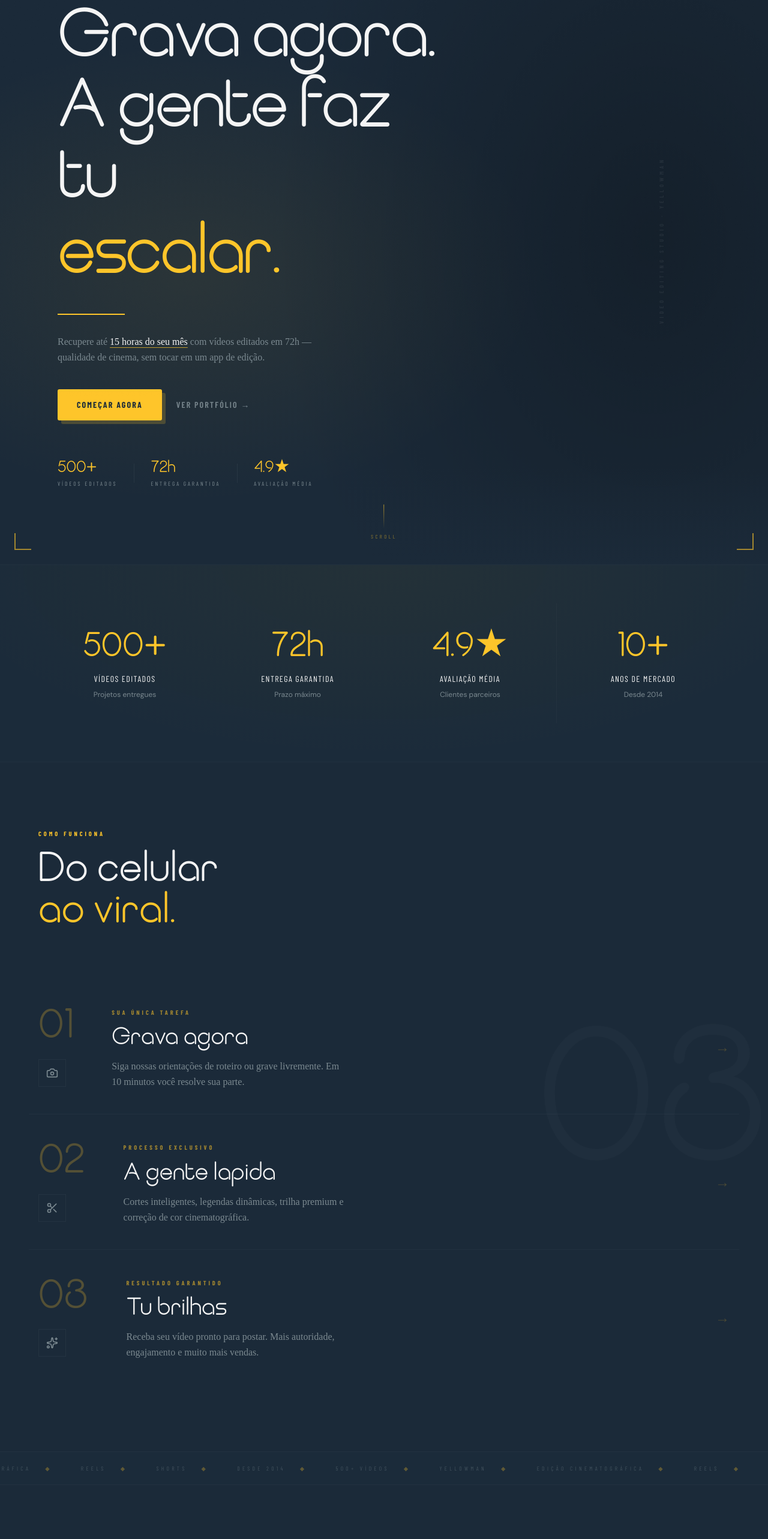
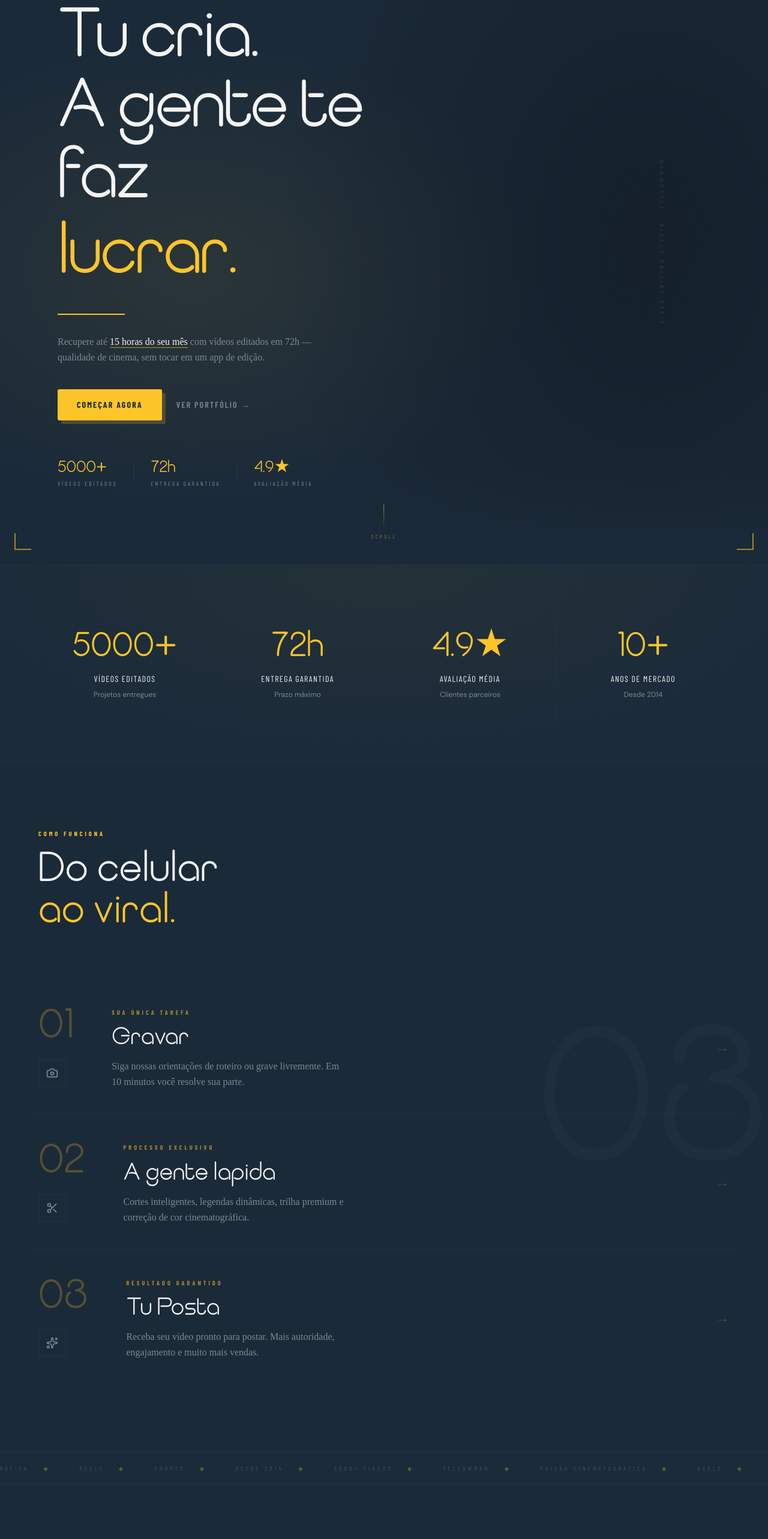
Before and after one commit to FazTeuFuturo/LP_YELLOWMAN, a Next.js app: page / in a window 1280 px wide. Shown: the part 140-2706 px from the top of the page at 60% size. Built offline with nearby package versions, Linux system fonts and the light colour scheme; a web font is replaced by a local one.

Commit message:
ajustado copy

```diff
--- a/src/components/sections/faq.tsx
+++ b/src/components/sections/faq.tsx
@@ -20,15 +20,11 @@ const faqs = [
     answer:
       "Sim! Cada vídeo inclui até 2 rodadas de revisões gratuitas para garantir que o resultado final esteja exatamente como você imaginou.",
   },
-  {
-    question: "Vocês fazem as capas (thumbnails)?",
-    answer:
-      "No plano Scale, incluímos a criação de capas para Reels/Instagram. No plano Essential, o foco é 100% na edição do vídeo.",
-  },
+
   {
     question: "Qual a duração máxima dos vídeos brutos?",
     answer:
-      "Para o formato de Reels/Shorts, recomendamos que o bruto tenha até 5 minutos. Isso nos permite extrair o melhor conteúdo para um vídeo final de até 90 segundos.",
+      "Para o formato de Reels/Shorts, recomendamos que o bruto tenha até 3 minutos. Isso nos permite extrair o melhor conteúdo para um vídeo final de até 60 segundos.",
   },
 ];
 
--- a/src/components/sections/footer.tsx
+++ b/src/components/sections/footer.tsx
@@ -3,10 +3,10 @@
 import { motion } from "framer-motion";
 
 const links = [
-  { href: "#portfolio",    label: "Portfólio" },
+  { href: "#portfolio", label: "Portfólio" },
   { href: "#testimonials", label: "Depoimentos" },
-  { href: "#pricing",      label: "Planos" },
-  { href: "https://instagram.com/yellowman", label: "Instagram", external: true },
+  { href: "#pricing", label: "Planos" },
+  { href: "https://instagram.com/fazteufuturo", label: "Instagram", external: true },
 ];
 
 export default function Footer() {
@@ -24,8 +24,8 @@ export default function Footer() {
               className="font-display font-400 text-foreground leading-[0.9]"
               style={{ fontSize: "clamp(2.5rem, 5vw, 5rem)" }}
             >
-              Bora gravar?<br />
-              <span className="text-primary">Comece a brilhar.</span>
+              Bora editar?<br />
+              <span className="text-primary">Comece agora.</span>
             </h2>
           </div>
 
--- a/src/components/sections/hero.tsx
+++ b/src/components/sections/hero.tsx
@@ -69,18 +69,18 @@ export default function HeroSection() {
               className="font-display leading-[0.92] tracking-tight"
               style={{ fontSize: "clamp(3.5rem, 10vw, 9rem)" }}
             >
-              <span className="block text-foreground">Grava agora.</span>
-              <span className="block text-foreground">A gente faz</span>
+              <span className="block text-foreground">Tu cria.</span>
+              <span className="block text-foreground">A gente te</span>
               <span className="block">
-                <span className="text-foreground">tu </span>
+                <span className="text-foreground">faz </span>
                 <span className="text-primary">
                   <WordRotate
-                    words={["brilhar.", "vender mais.", "escalar.", "dominar."]}
+                    words={["crescer.", "vender.", "lucrar.", "faturar.", "escalar."]}
                     className="inline-block text-primary"
                     framerProps={{
                       initial: { opacity: 0, y: -16 },
                       animate: { opacity: 1, y: 0 },
-                      exit:    { opacity: 0, y: 16 },
+                      exit: { opacity: 0, y: 16 },
                       transition: { duration: 0.45, ease: "easeInOut" },
                     }}
                   />
@@ -128,8 +128,8 @@ export default function HeroSection() {
           {/* Stats */}
           <motion.div {...fadeUp(1.05)} className="flex flex-wrap gap-10 sm:gap-14">
             {[
-              { v: "500+", l: "Vídeos Editados" },
-              { v: "72h",  l: "Entrega Garantida" },
+              { v: "5000+", l: "Vídeos Editados" },
+              { v: "72h", l: "Entrega Garantida" },
               { v: "4.9★", l: "Avaliação Média" },
             ].map((s, i) => (
               <div key={s.l} className={`flex flex-col gap-1 ${i > 0 ? "relative before:absolute before:-left-5 sm:before:-left-7 before:top-1/2 before:-translate-y-1/2 before:h-8 before:w-px before:bg-border/50" : ""}`}>
--- a/src/components/sections/process.tsx
+++ b/src/components/sections/process.tsx
@@ -7,7 +7,7 @@ const steps = [
   {
     num: "01",
     icon: Camera,
-    title: "Grava agora",
+    title: "Gravar",
     description:
       "Siga nossas orientações de roteiro ou grave livremente. Em 10 minutos você resolve sua parte.",
     tag: "Sua única tarefa",
@@ -23,7 +23,7 @@ const steps = [
   {
     num: "03",
     icon: Sparkles,
-    title: "Tu brilhas",
+    title: "Tu Posta",
     description:
       "Receba seu vídeo pronto para postar. Mais autoridade, engajamento e muito mais vendas.",
     tag: "Resultado garantido",
--- a/src/components/sections/stats.tsx
+++ b/src/components/sections/stats.tsx
@@ -4,24 +4,24 @@ import { useEffect, useRef, useState } from "react";
 import { motion, useInView } from "framer-motion";
 
 const stats = [
-  { value: 500,  suffix: "+",  label: "Vídeos Editados",   sub: "Projetos entregues" },
-  { value: 72,   suffix: "h",  label: "Entrega Garantida", sub: "Prazo máximo" },
-  { value: 4.9,  suffix: "★",  label: "Avaliação Média",   sub: "Clientes parceiros" },
-  { value: 10,   suffix: "+",  label: "Anos de Mercado",   sub: "Desde 2014" },
+  { value: 5000, suffix: "+", label: "Vídeos Editados", sub: "Projetos entregues" },
+  { value: 72, suffix: "h", label: "Entrega Garantida", sub: "Prazo máximo" },
+  { value: 4.9, suffix: "★", label: "Avaliação Média", sub: "Clientes parceiros" },
+  { value: 10, suffix: "+", label: "Anos de Mercado", sub: "Desde 2014" },
 ];
 
 function Counter({ value, suffix }: { value: number; suffix: string }) {
   const [count, setCount] = useState(0);
-  const ref    = useRef<HTMLSpanElement>(null);
+  const ref = useRef<HTMLSpanElement>(null);
   const inView = useInView(ref, { once: true, margin: "-60px" });
   const isDecimal = value % 1 !== 0;
 
   useEffect(() => {
     if (!inView) return;
     const steps = 60;
-    const inc   = value / steps;
-    let cur     = 0;
-    const t     = setInterval(() => {
+    const inc = value / steps;
+    let cur = 0;
+    const t = setInterval(() => {
       cur += inc;
       if (cur >= value) { setCount(value); clearInterval(t); }
       else setCount(isDecimal ? Math.round(cur * 10) / 10 : Math.floor(cur));
@@ -52,9 +52,8 @@ export default function StatsSection() {
               whileInView={{ opacity: 1, y: 0 }}
               viewport={{ once: true }}
               transition={{ delay: i * 0.08, duration: 0.6, ease: [0.16, 1, 0.3, 1] }}
-              className={`flex flex-col gap-2 py-10 px-6 text-center relative ${
-                i < 3 ? "md:border-r border-border/25" : ""
-              } ${i < 2 ? "border-r border-border/25 md:border-r-0" : ""}`}
+              className={`flex flex-col gap-2 py-10 px-6 text-center relative ${i < 3 ? "md:border-r border-border/25" : ""
+                } ${i < 2 ? "border-r border-border/25 md:border-r-0" : ""}`}
             >
               <Counter value={s.value} suffix={s.suffix} />
               <span className="font-heading font-700 text-sm tracking-[0.1em] uppercase text-foreground mt-1">
--- a/src/components/ui/film-divider.tsx
+++ b/src/components/ui/film-divider.tsx
@@ -8,7 +8,7 @@ const segments = [
   "REELS",
   "SHORTS",
   "DESDE 2014",
-  "500+ VÍDEOS",
+  "5000+ VÍDEOS",
 ];
 
 export default function FilmDivider({ reverse = false }: { reverse?: boolean }) {
```
Also changed, not shown: .claude/settings.json, .claude/settings.local.json, build_log.txt (added).
